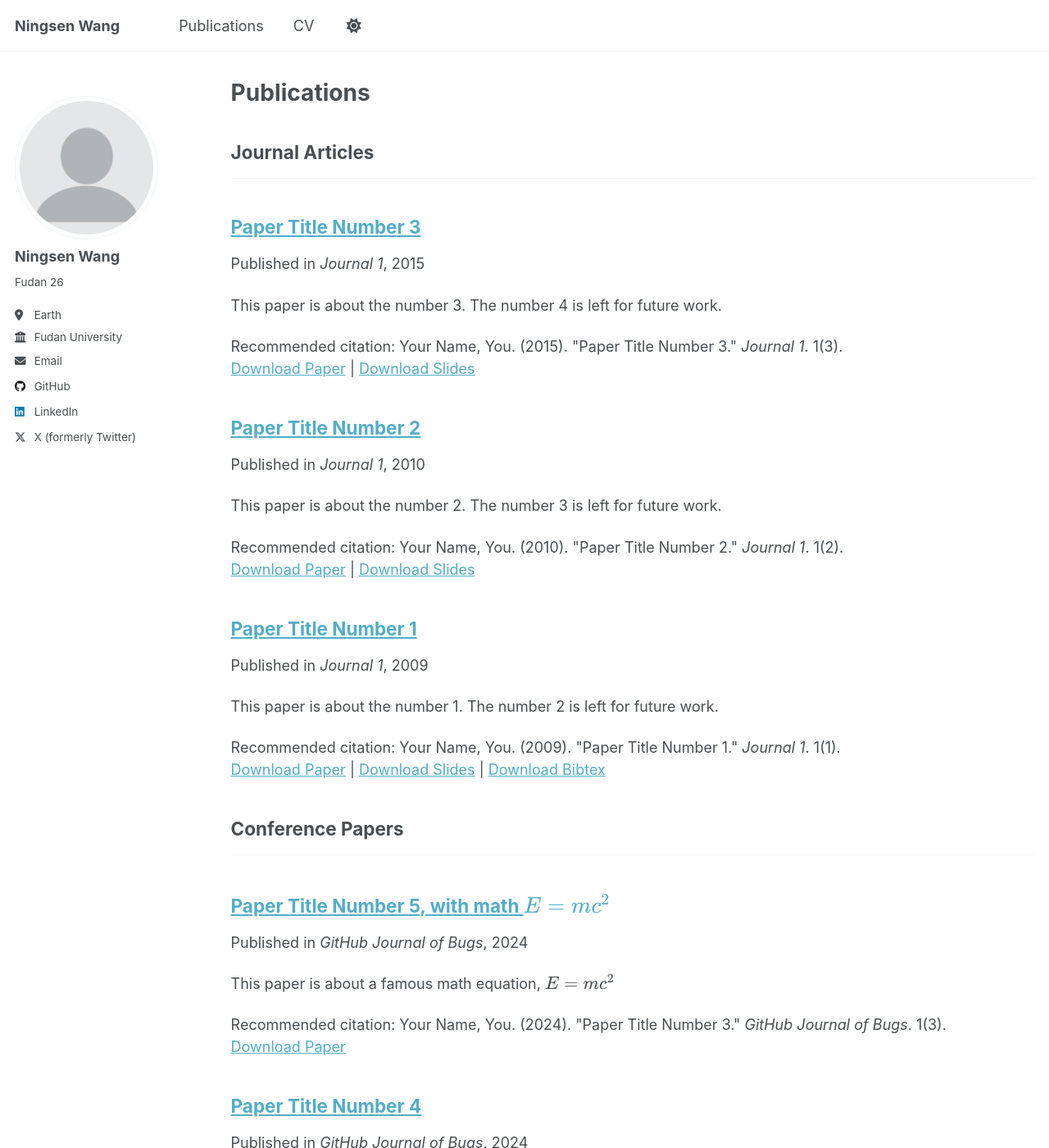
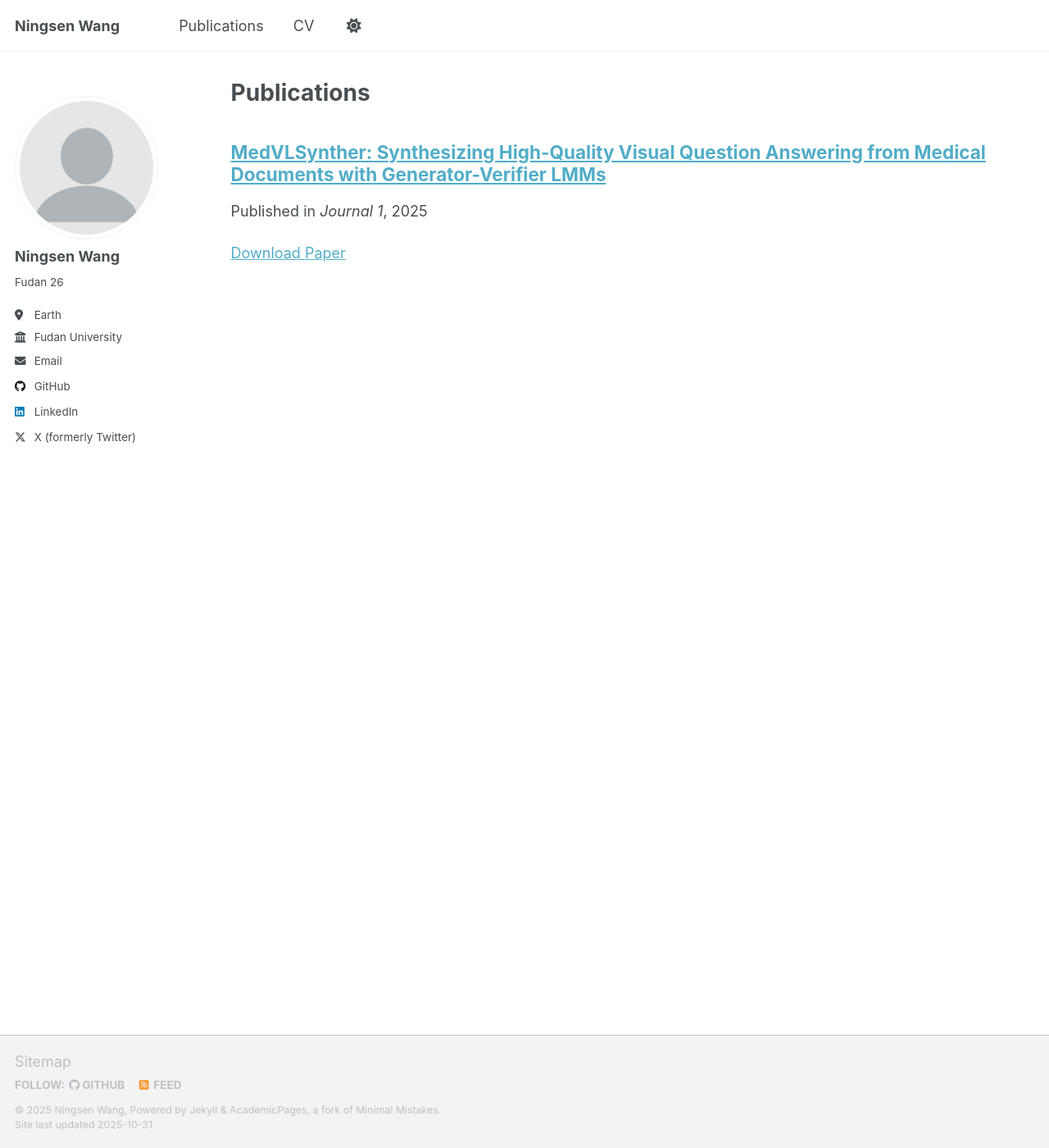
Before and after one commit to Wangningsen/wangningsen.github.io, a Jekyll site: the page built from _pages/publications.html, in a window 1280 px wide and 1400 px high. Shown: the whole window at 82% size. Built offline with Jekyll 4.4.1, drawn with Linux system fonts in a browser that asks for light colours; a script that is not in the unit is left out; some of the changed text lies outside the part shown.

Commit message:
[update] add pub

```diff
--- a/_config.yml
+++ b/_config.yml
@@ -81,12 +81,12 @@ author:
 
 # Publication Category - The following the list of publication categories and their headings
 publication_category:
-  books:
-    title: 'Books'
-  manuscripts:
-    title: 'Journal Articles'
-  conferences:
-    title: 'Conference Papers'
+  # books:
+  #   title: 'Books'
+  # manuscripts:
+  #   title: 'Journal Articles'
+  # conferences:
+  #   title: 'Conference Papers'
 
 # Site Settings
 teaser                   :  # filename of teaser fallback teaser image placed in /images/ for social media previews
--- a/_publications/2009-10-01-paper-title-number-1.md
+++ b/_publications/2009-10-01-paper-title-number-1.md
@@ -1,14 +1,10 @@
 ---
-title: "Paper Title Number 1"
+title: "MedVLSynther: Synthesizing High-Quality Visual Question Answering from Medical Documents with Generator-Verifier LMMs"
 collection: publications
-category: manuscripts
-permalink: /publication/2009-10-01-paper-title-number-1
-excerpt: 'This paper is about the number 1. The number 2 is left for future work.'
-date: 2009-10-01
+category:
+permalink: https://arxiv.org/abs/2510.25867
+excerpt: ''
+date: 2025-10-29
 venue: 'Journal 1'
-slidesurl: 'https://academicpages.github.io/files/slides1.pdf'
-paperurl: 'https://academicpages.github.io/files/paper1.pdf'
-bibtexurl: 'https://academicpages.github.io/files/bibtex1.bib'
-citation: 'Your Name, You. (2009). &quot;Paper Title Number 1.&quot; <i>Journal 1</i>. 1(1).'
+paperurl: 'https://arxiv.org/abs/2510.25867'
 ---
-The contents above will be part of a list of publications, if the user clicks the link for the publication than the contents of section will be rendered as a full page, allowing you to provide more information about the paper for the reader. When publications are displayed as a single page, the contents of the above "citation" field will automatically be included below this section in a smaller font.
--- a/_publications/2010-10-01-paper-title-number-2.md
+++ /dev/null
@@ -1,14 +0,0 @@
----
-title: "Paper Title Number 2"
-collection: publications
-category: manuscripts
-permalink: /publication/2010-10-01-paper-title-number-2
-excerpt: 'This paper is about the number 2. The number 3 is left for future work.'
-date: 2010-10-01
-venue: 'Journal 1'
-slidesurl: 'https://academicpages.github.io/files/slides2.pdf'
-paperurl: 'https://academicpages.github.io/files/paper2.pdf'
-citation: 'Your Name, You. (2010). &quot;Paper Title Number 2.&quot; <i>Journal 1</i>. 1(2).'
----
-
-The contents above will be part of a list of publications, if the user clicks the link for the publication than the contents of section will be rendered as a full page, allowing you to provide more information about the paper for the reader. When publications are displayed as a single page, the contents of the above "citation" field will automatically be included below this section in a smaller font.
--- a/_publications/2015-10-01-paper-title-number-3.md
+++ /dev/null
@@ -1,14 +0,0 @@
----
-title: "Paper Title Number 3"
-collection: publications
-category: manuscripts
-permalink: /publication/2015-10-01-paper-title-number-3
-excerpt: 'This paper is about the number 3. The number 4 is left for future work.'
-date: 2015-10-01
-venue: 'Journal 1'
-slidesurl: 'https://academicpages.github.io/files/slides3.pdf'
-paperurl: 'https://academicpages.github.io/files/paper3.pdf'
-citation: 'Your Name, You. (2015). &quot;Paper Title Number 3.&quot; <i>Journal 1</i>. 1(3).'
----
-
-The contents above will be part of a list of publications, if the user clicks the link for the publication than the contents of section will be rendered as a full page, allowing you to provide more information about the paper for the reader. When publications are displayed as a single page, the contents of the above "citation" field will automatically be included below this section in a smaller font.
--- a/_publications/2025-06-08-paper-title-number-5.md
+++ /dev/null
@@ -1,13 +0,0 @@
----
-title: "Paper Title Number 5, with math $$E=mc^2$$"
-collection: publications
-category: conferences
-permalink: /publication/2024-02-17-paper-title-number-4
-excerpt: 'This paper is about a famous math equation, $$E=mc^2$$'
-date: 2024-02-17
-venue: 'GitHub Journal of Bugs'
-paperurl: 'https://academicpages.github.io/files/paper3.pdf'
-citation: 'Your Name, You. (2024). &quot;Paper Title Number 3.&quot; <i>GitHub Journal of Bugs</i>. 1(3).'
----
-
-Using [MathJax](https://www.mathjax.org/) in the description is supported - $$E=mc^2$$ - however, the use must be mindful that the default delimiters are `$$...$$` and `\\[...\\]` which differs from the `$...$` that is typically expected.
```
Also changed, not shown: _publications/2024-02-17-paper-title-number-4.md (deleted, +0 -13 lines).
